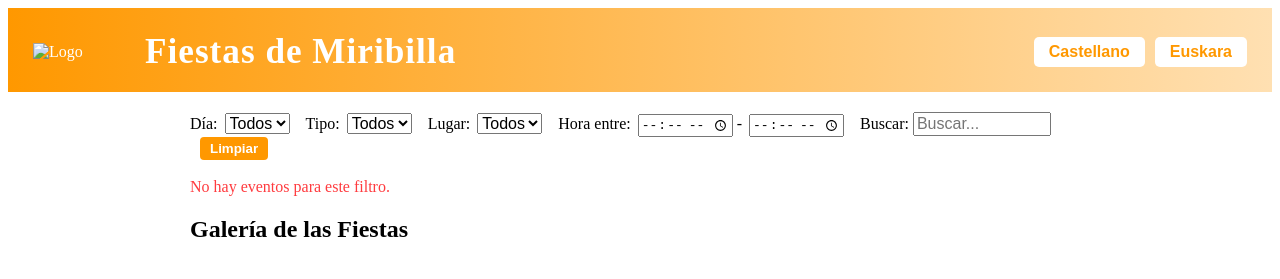
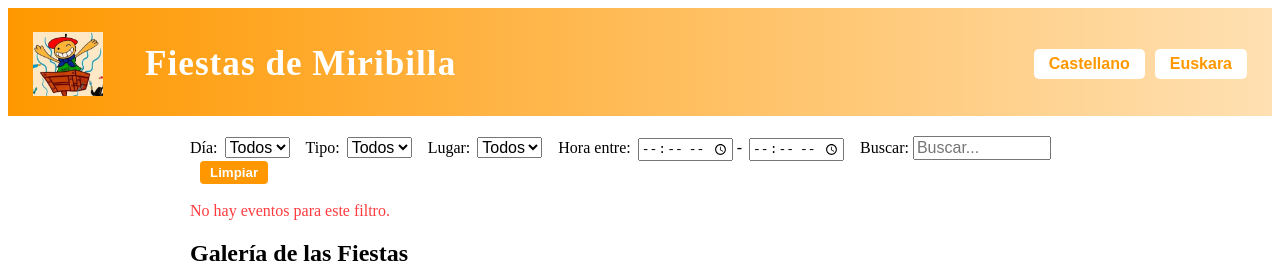
Before and after one commit to efervescencia/miribillako_jaiak, a plain HTML site: page index.html in a window 1280 px wide. Shown: the top 279 px of the page. Drawn offline with Linux system fonts and the light colour scheme; no server answers.

Commit message:
carpeta img

```diff
--- a/index.html
+++ b/index.html
@@ -8,7 +8,7 @@
 </head>
 <body>
   <header>
-    <img id="logo" src="logo.jpg" alt="Logo" />
+    <img id="logo" src="img/logo.jpg" alt="Logo" />
     <h1 id="titulo"></h1>
     <nav>
       <button onclick="setLang('es')">Castellano</button>
```
